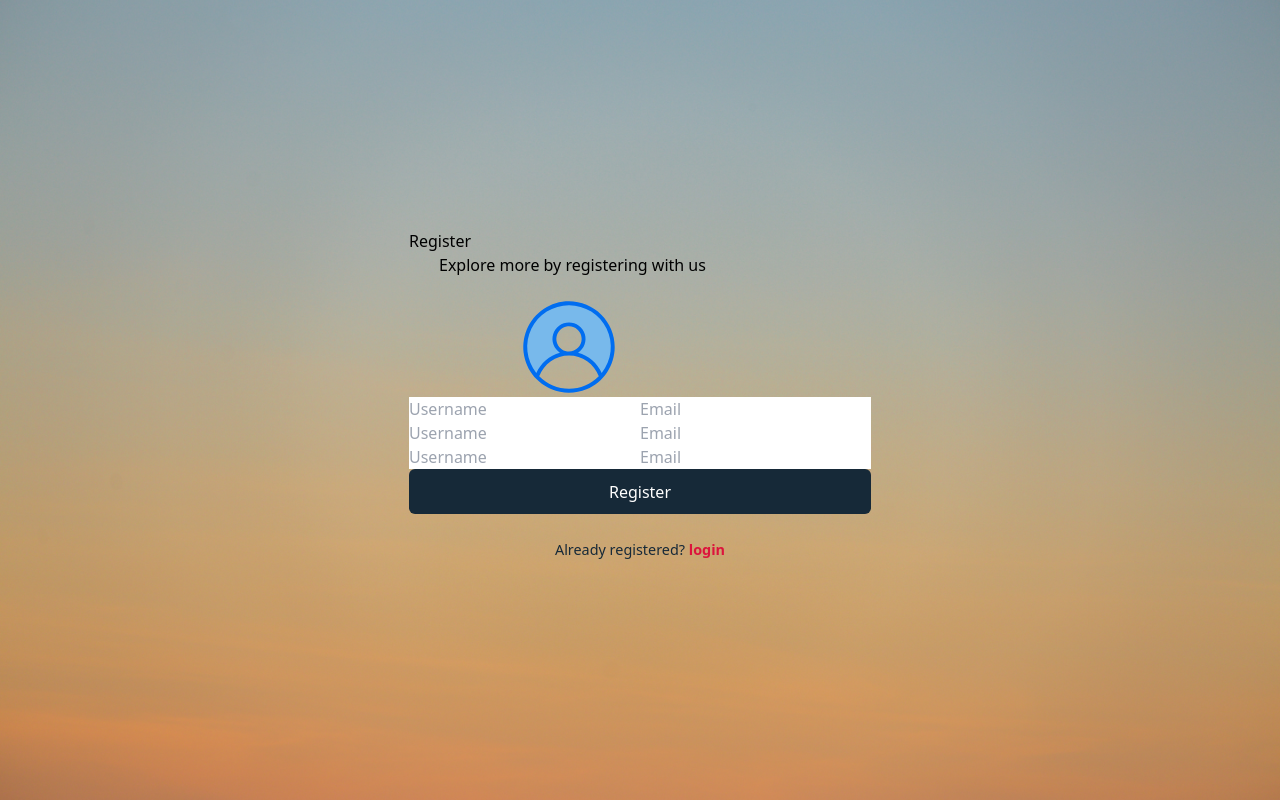
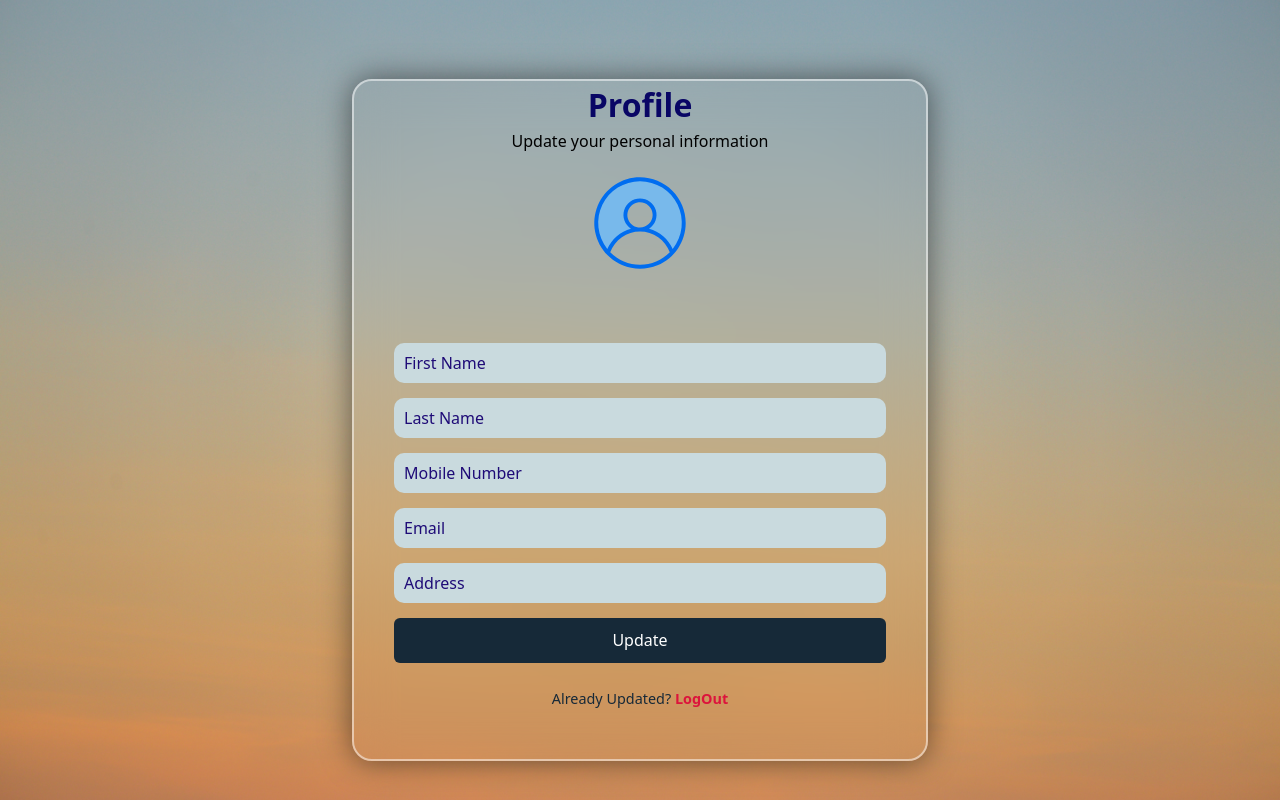
Before and after one commit to sithumjee/Login_app-FULL_STACK_DEVELOPMENT-, a React (Create React App) app in the folder client/: page /profile in a window 1280 px wide. Built offline with nearby package versions, Linux system fonts and the light colour scheme.

Commit message:
frontend finished

```diff
--- a/client/src/components/Profile.js
+++ b/client/src/components/Profile.js
@@ -4,7 +4,7 @@ import { Link } from "react-router-dom";
 import avatar from "../assets/avatar.svg";
 import { Toaster } from "react-hot-toast";
 import { useFormik } from "formik";
-import { registerValidate } from "../helper/validate";
+import { profileValidate } from "../helper/validate";
 import convertBase64 from "../helper/convert";
 
 export default function Profile() {
@@ -12,11 +12,13 @@ export default function Profile() {
 
   const formik = useFormik({
     initialValues: {
-      username: "",
+      firstName: "",
+      lastName: "",
       email: "",
-      password: "",
+      mobileNumber: "",
+      address: "",
     },
-    validate: registerValidate,
+    validate: profileValidate,
     validateOnBlur: false,
     validateOnChange: false,
     onSubmit: async (values) => {
@@ -50,9 +52,9 @@ export default function Profile() {
       {/** body*/}
       <div className="container">
         <div className="Upper-container">
-          <h2>Register</h2>
-          <p style={{ paddingLeft: "30px" }}>
-            Explore more by registering with us
+          <h2>Profile</h2>
+          <p style={{ textAlign: "center" }}>
+            Update your personal information
           </p>
           <label className="profile_img" htmlFor="profile">
             <img src={file || avatar} alt="avatar" />
@@ -65,9 +67,23 @@ export default function Profile() {
             <div className="profile-data">
               <div>
                 <input
-                  {...formik.getFieldProps("username")}
+                  {...formik.getFieldProps("firstName")}
                   type="text"
-                  placeholder="Username"
+                  placeholder="First Name"
+                />
+
+                <input
+                  {...formik.getFieldProps("lastName")}
+                  type="text"
+                  placeholder="Last Name"
+                />
+              </div>
+
+              <div>
+                <input
+                  {...formik.getFieldProps("mobileNumber")}
+                  type="number"
+                  placeholder="Mobile Number"
                 />
 
                 <input
@@ -79,42 +95,22 @@ export default function Profile() {
 
               <div>
                 <input
-                  {...formik.getFieldProps("username")}
+                  {...formik.getFieldProps("address")}
                   type="text"
-                  placeholder="Username"
-                />
-
-                <input
-                  {...formik.getFieldProps("email")}
-                  type="text"
-                  placeholder="Email"
-                />
-              </div>
-
-              <div>
-                <input
-                  {...formik.getFieldProps("username")}
-                  type="text"
-                  placeholder="Username"
-                />
-
-                <input
-                  {...formik.getFieldProps("email")}
-                  type="text"
-                  placeholder="Email"
+                  placeholder="Address"
                 />
               </div>
             </div>
 
             <button type="submit" className="btn">
-              Register
+              Update
             </button>
 
             <div className="login-register">
               <p>
-                Already registered?{" "}
+                Already Updated?{" "}
                 <Link to="/" className="register-link">
-                  login
+                  LogOut
                 </Link>
               </p>
             </div>
--- a/client/src/helper/validate.js
+++ b/client/src/helper/validate.js
@@ -1,5 +1,7 @@
 import toast from "react-hot-toast";
-
+const specialChars = /[ !@#$%^&*()_+\-=\[\]{};':"\\|,.<>\/?]/;
+const specialCharsSecond = /[!@#$%^&*()_+\-=\[\]{};':"\\|,.<>\/?]/;
+const emailRegex = /\S+@\S+\.\S+/;
 /**=============================================================================================================== */
 
 /**validate login page username and password */
@@ -18,8 +20,6 @@ function accountVerify(error = {}, values) {
   } else if (values.username.includes(" ")) {
     error.username = toast.error("Username is invalid");
   }
-
-  const specialChars = /[ !@#$%^&*()_+\-=\[\]{};':"\\|,.<>\/?]/;
 
   if (!values.password) {
     error.password = toast.error("Password is required");
@@ -42,8 +42,6 @@ export async function passwordValidate(values) {
 }
 
 function passwordVerify(error = {}, values) {
-  const specialChars = /[ !@#$%^&*()_+\-=\[\]{};':"\\|,.<>\/?]/;
-
   if (!values.password) {
     error.password = toast.error("Password is required");
   } else if (values.password.includes(" ")) {
@@ -81,7 +79,60 @@ export async function registerValidate(values) {
 /**validate email */
 
 function emailVerify(error = {}, values) {
-  const emailRegex = /\S+@\S+\.\S+/;
+  if (!values.email) {
+    error.email = toast.error("Email is required");
+  } else if (values.email.includes(" ")) {
+    error.email = toast.error("Email is invalid");
+  } else if (!emailRegex.test(values.email)) {
+    error.email = toast.error("Email is invalid");
+  }
+
+  return error;
+}
+
+/**============================================================================== */
+
+/**validate profile */
+
+export async function profileValidate(values) {
+  const error = profileVerify({}, values);
+
+  return error;
+}
+
+/**validate profile */
+
+function profileVerify(error = {}, values) {
+  if (!values.firstName) {
+    error.firstName = toast.error("FirstName is required");
+  } else if (specialCharsSecond.test(values.firstName)) {
+    error.firstName = toast.error(
+      "FirstName can't contain a special character"
+    );
+  }
+
+  if (!values.lastName) {
+    error.lastName = toast.error("LastName is required");
+  } else if (specialCharsSecond.test(values.lastName)) {
+    error.lastName = toast.error("LastName can't contain a special character");
+  }
+
+  if (!values.mobileNumber) {
+    error.mobileNumber = toast.error("MobileNumber is required");
+  } else if (values.mobileNumber.includes(" ")) {
+    error.mobileNumber = toast.error("MobileNumber is invalid");
+  } else if (
+    values.mobileNumber.length < 10 ||
+    values.mobileNumber.length > 10
+  ) {
+    error.mobileNumber = toast.error("MobileNumber is invalid");
+  }
+
+  if (!values.address) {
+    error.address = toast.error("Address is required");
+  } else if (specialChars.test(values.lastName)) {
+    error.lastName = toast.error("LastName can't contain a special character");
+  }
 
   if (!values.email) {
     error.email = toast.error("Email is required");
--- a/client/src/styles/profile.css
+++ b/client/src/styles/profile.css
@@ -0,0 +1,71 @@
+body {
+  padding-top: 40px;
+}
+
+.container {
+  position: relative;
+  background: transparent;
+  border: 2px solid rgba(255, 255, 255, 0.5);
+  border-radius: 20px;
+  backdrop-filter: blur(20px);
+  box-shadow: 0 0 30px rgba(0, 0, 0, 0.5);
+  display: flex;
+  justify-content: center;
+  align-items: center;
+  overflow: hidden;
+  transition: height 0.2s ease;
+}
+
+.container h2 {
+  font-size: 2em;
+  color: #090665;
+  text-align: center;
+  font-weight: bolder;
+}
+
+form {
+  width: 100%;
+  padding: 40px;
+  margin-top: 30px;
+}
+
+.headerP p {
+  font-size: 2em;
+  color: #090665;
+  text-align: center;
+  font-weight: bolder;
+}
+
+.profile_img img {
+  width: 100px;
+  height: 100px;
+  border-radius: 50%;
+  overflow: hidden;
+  display: block;
+  margin-left: auto;
+  margin-right: auto;
+  margin-bottom: 0;
+}
+
+.profile-data {
+  text-align: justify;
+}
+
+.profile-data input {
+  background-color: rgb(201, 218, 222);
+  width: 100%;
+  height: 40px;
+  border-radius: 10px;
+  border: none;
+  padding: 5px;
+  padding-left: 10px;
+  margin-bottom: 15px;
+}
+
+input::placeholder {
+  color: #1e0b77; /* Set the desired color for the placeholder text */
+}
+
+input:focus::placeholder {
+  color: transparent;
+}
```
